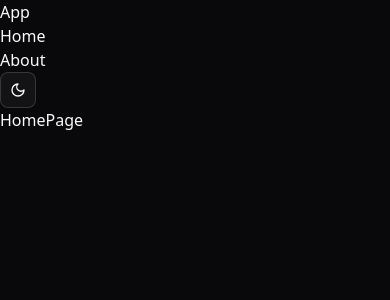
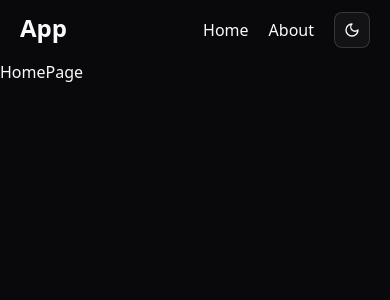
Before and after one commit to ilhuicatzi/Learning-Python, a React (Vite) app: page / in a window 390 px wide. Shown: the top 300 px of the page. Built offline with nearby package versions, Linux system fonts and the light colour scheme.

Commit message:
update Navbar component styles for improved layout and responsiveness

```diff
--- a/src/components/navbar/Navbar.tsx
+++ b/src/components/navbar/Navbar.tsx
@@ -2,10 +2,10 @@ import {ButtonDarkMode} from "@/components/navbar/ButtonDarkMode"
 
 function Navbar() {
   return (
-    <nav>
-        <h1>App</h1>
-        <div>
-            <ul>
+    <nav className="flex justify-between px-5 py-3">
+        <h1 className="text-2xl font-semibold">App</h1>
+        <div className="flex items-center gap-5">
+            <ul className="flex gap-5">
                 <li>Home</li>
                 <li>About</li>
             </ul>
```
Also changed, not shown: 1 other file (tests, documents, lock files or other folders).
